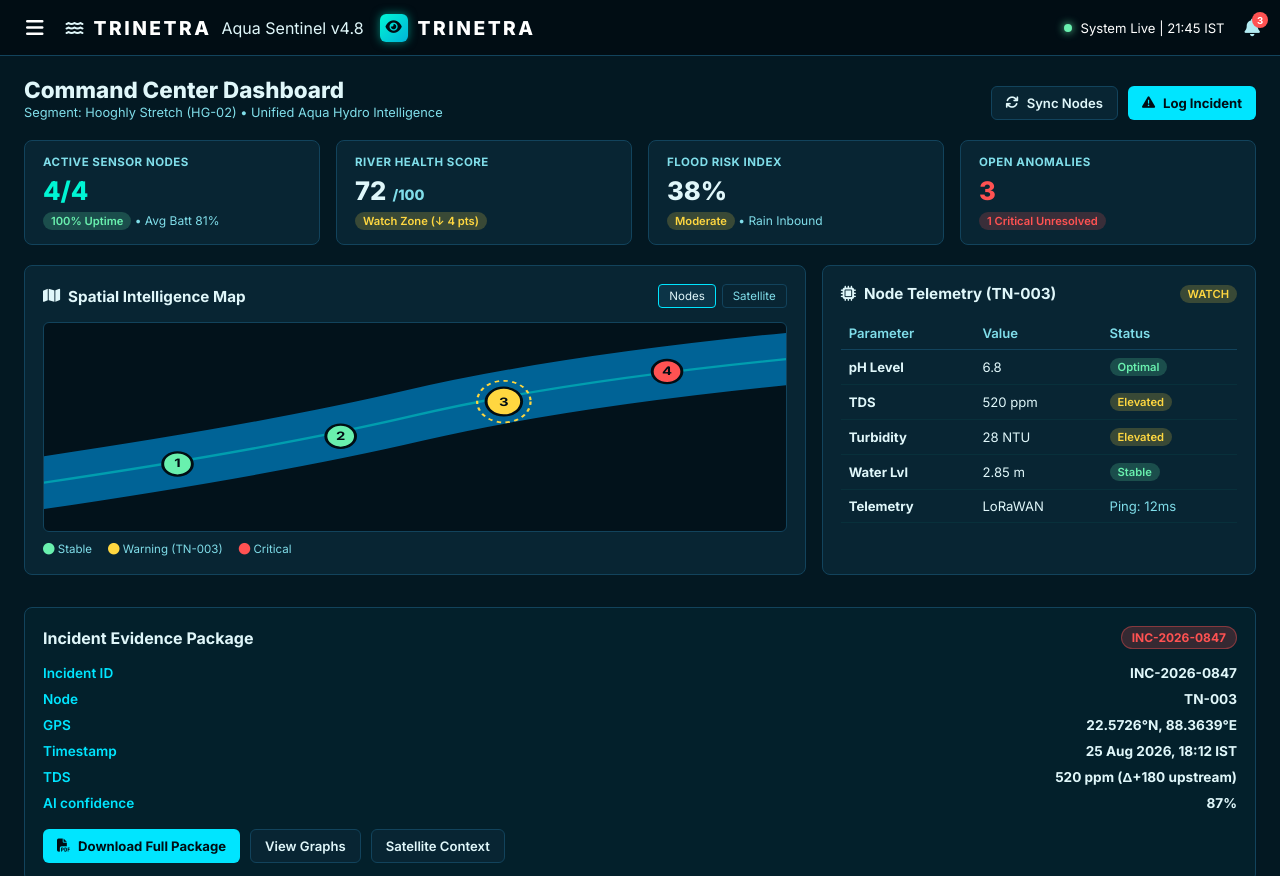
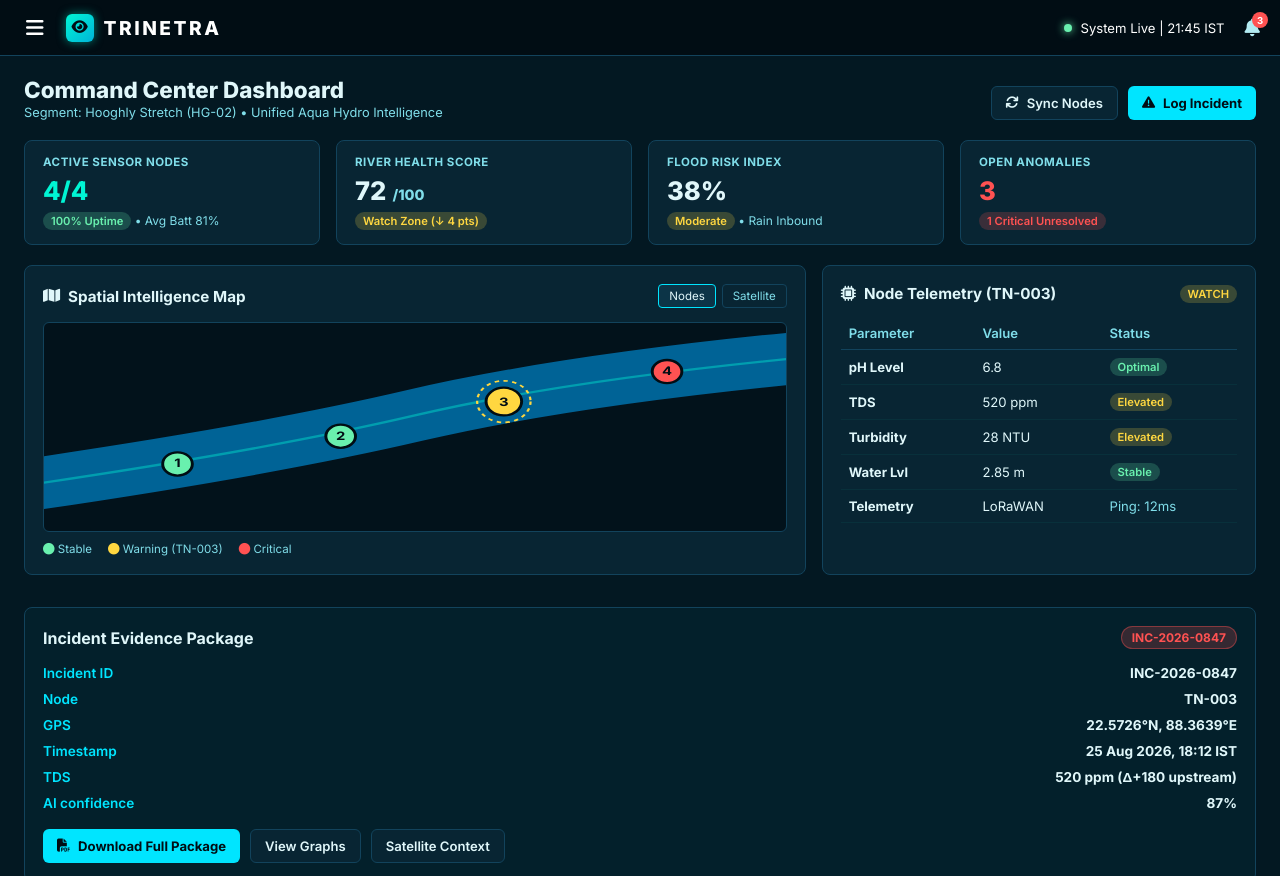
Before and after one commit to Death873/Trinetra, a plain HTML site: page index.html in a window 1280 px wide. Shown: the top 876 px of the page. Drawn offline with Linux system fonts and the light colour scheme.

Commit message:
Fix some bugs
Removed the brand logo and version badge from the navbar.

```diff
--- a/index.html
+++ b/index.html
@@ -254,11 +254,6 @@
     <header class="navbar">
         <div class="nav-left">
             <button class="hamburger-btn" onclick="toggleDrawer()"><i class="fas fa-bars"></i></button>
-               <div class="nav-brand">
-                <i class="fas fa-water nav-brand-logo"></i>
-                <h1>TRINETRA</h1>
-                <span class="portal-badge">Aqua Sentinel v4.8</span>
-            </div>
             <div class="nav-brand" onclick="switchPage('dashboard')">
                 <div class="brand-logo"><i class="fas fa-eye" style="color: #010d14; font-size: 0.9rem;"></i></div>
                 <h1>TRINETRA</h1>
```
